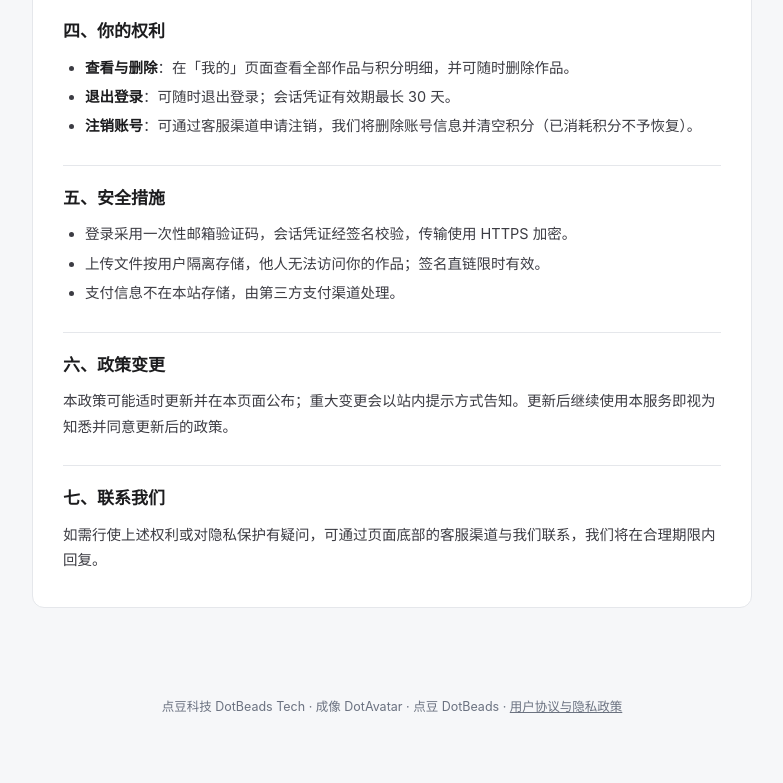
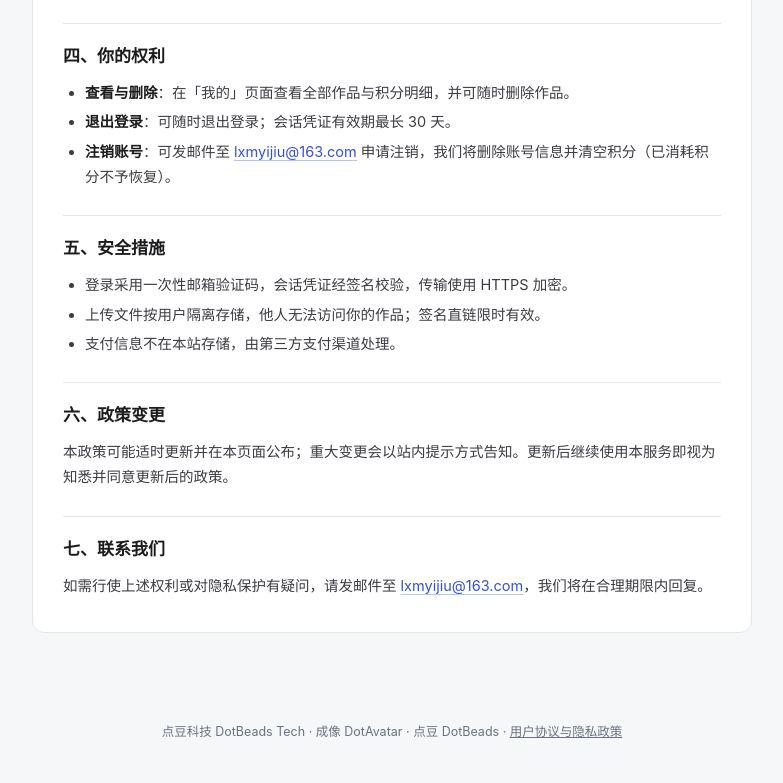
Before and after one commit to ssyijiu/AllMaster, a website: page agreement.html in a window 1280 px wide. Shown: the part 2697-3480 px from the top of the page, without its empty margins (248-1031 px from the left). Before the commit the page ends 3454 px from the top, so only its background shows below. Drawn offline with Linux system fonts and the light colour scheme.

Commit message:
fix(agreement): 补齐客服邮箱 lxmyijiu@163.com（协议与隐私各自联系方式、注销申请入口）

```diff
--- a/agreement.html
+++ b/agreement.html
@@ -60,6 +60,8 @@
     .jump a:hover { border-color: var(--brand); }
     footer.site { text-align: center; color: var(--ink-500); font-size: 12.5px; padding: 24px 16px 40px; }
     footer.site a { color: var(--ink-500); }
+    a.mail { color: var(--brand); text-decoration: none; border-bottom: 1px solid rgba(53,80,217,.35); word-break: break-all; }
+    a.mail:hover { border-bottom-color: var(--brand); }
     @media (max-width: 480px) {
       .doc-card { padding: 20px 18px; }
       h1 { font-size: 19px; }
@@ -130,7 +132,7 @@
       <p>我们可能适时修订本协议并在本页面公布，重大变更会以站内提示方式告知；修订后继续使用本服务即视为接受修订后的协议。</p>
 
       <h2>八、联系我们</h2>
-      <p>对本协议或本服务有任何疑问、建议或投诉，可通过页面底部的客服渠道与我们联系。</p>
+      <p>对本协议或本服务有任何疑问、建议或投诉，请发邮件至 <a class="mail" href="mailto:lxmyijiu@163.com">lxmyijiu@163.com</a>，我们将在合理期限内回复。</p>
     </div>
 
     <!-- ==================== 隐私政策 ==================== -->
@@ -168,7 +170,7 @@
       <ul>
         <li><strong>查看与删除</strong>：在「我的」页面查看全部作品与积分明细，并可随时删除作品。</li>
         <li><strong>退出登录</strong>：可随时退出登录；会话凭证有效期最长 30 天。</li>
-        <li><strong>注销账号</strong>：可通过客服渠道申请注销，我们将删除账号信息并清空积分（已消耗积分不予恢复）。</li>
+        <li><strong>注销账号</strong>：可发邮件至 <a class="mail" href="mailto:lxmyijiu@163.com">lxmyijiu@163.com</a> 申请注销，我们将删除账号信息并清空积分（已消耗积分不予恢复）。</li>
       </ul>
 
       <h2>五、安全措施</h2>
@@ -182,7 +184,7 @@
       <p>本政策可能适时更新并在本页面公布；重大变更会以站内提示方式告知。更新后继续使用本服务即视为知悉并同意更新后的政策。</p>
 
       <h2>七、联系我们</h2>
-      <p>如需行使上述权利或对隐私保护有疑问，可通过页面底部的客服渠道与我们联系，我们将在合理期限内回复。</p>
+      <p>如需行使上述权利或对隐私保护有疑问，请发邮件至 <a class="mail" href="mailto:lxmyijiu@163.com">lxmyijiu@163.com</a>，我们将在合理期限内回复。</p>
     </div>
   </main>
 
```
